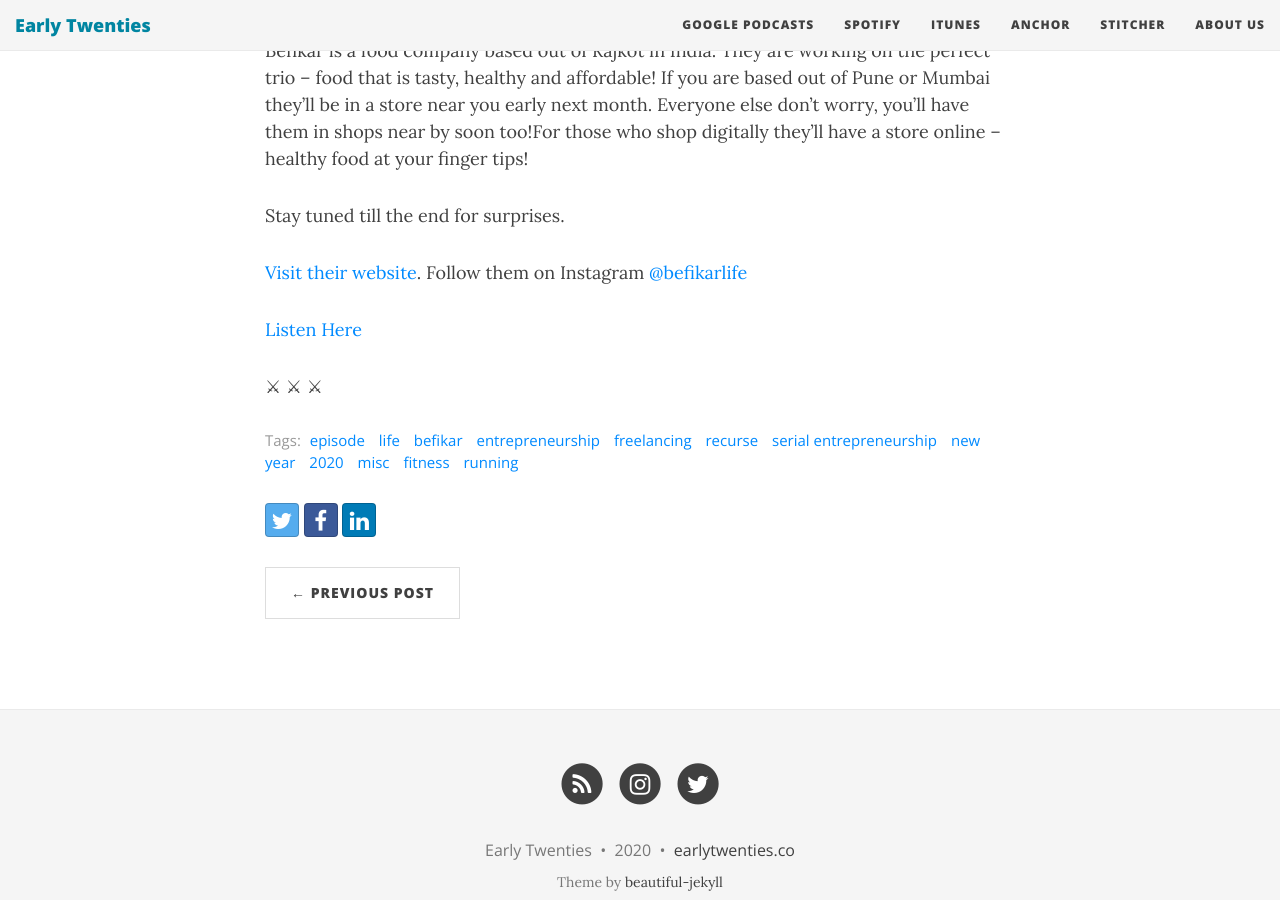
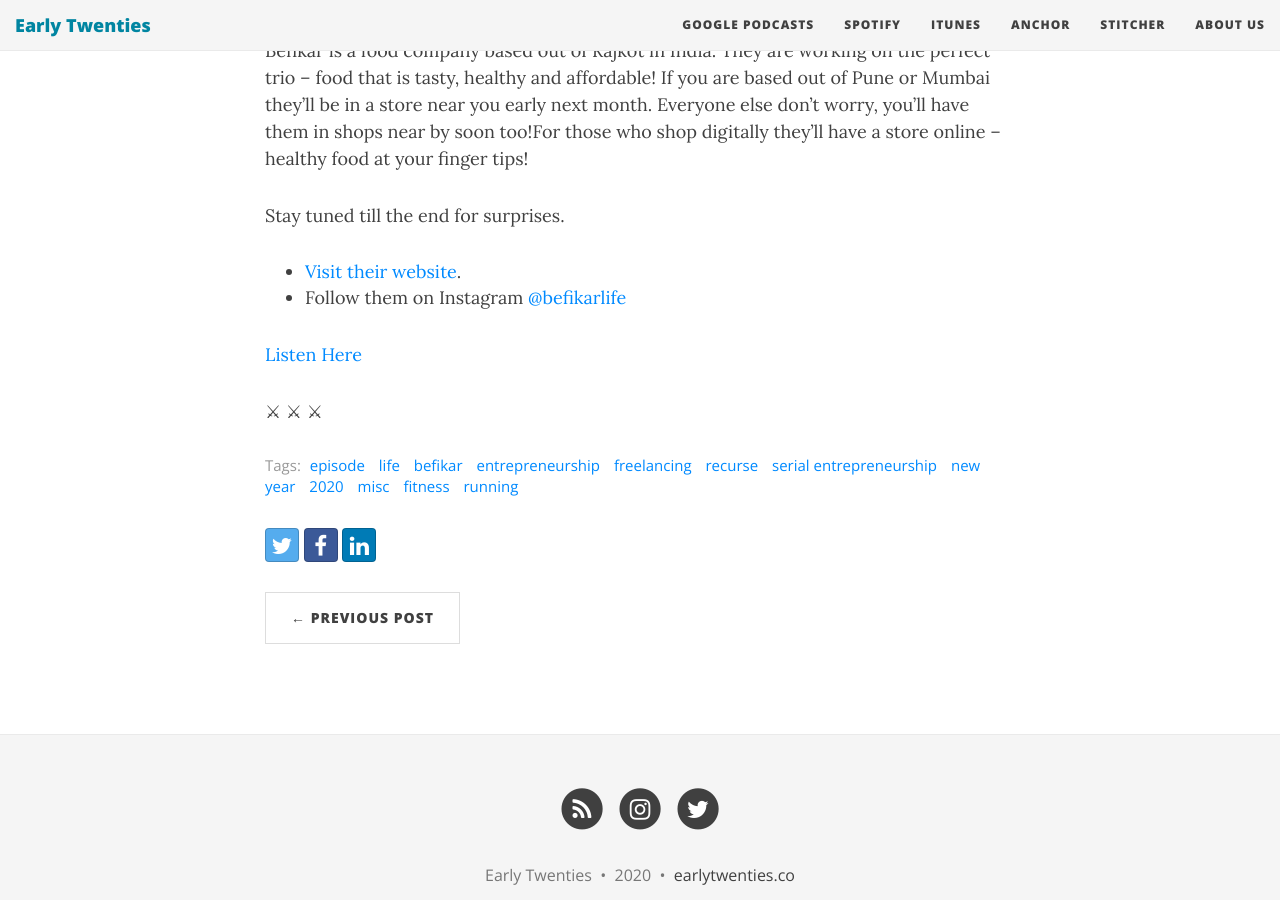
Before and after one commit to Zephrys/zephrys.github.io, a Jekyll site: the page built from _posts/2020-04-11-what-you-may-have-missed.md, in a window 1280 px wide and 900 px high, scrolled down 4159 px. Built offline with Jekyll 4.4.1, drawn with Linux system fonts in a browser that asks for light colours; nearby versions of some CDN libraries; comment, search, counter and statistics services are not loaded.

```diff
--- a/_posts/2020-04-11-what-you-may-have-missed.md
+++ b/_posts/2020-04-11-what-you-may-have-missed.md
@@ -117,8 +117,8 @@ Befikar is a food company based out of Rajkot in India. They are working on the
 
 Stay tuned till the end for surprises.
 
-[Visit their website](https://www.eatbefikar.com/).
-Follow them on Instagram [@befikarlife](https://www.instagram.com/befikarlife/?hl=en)
+- [Visit their website](https://www.eatbefikar.com/).
+- Follow them on Instagram [@befikarlife](https://www.instagram.com/befikarlife/?hl=en)
 
 [Listen Here](https://anchor.fm/earlytwenties/episodes/Lets-live-befikar---Guest-Episode-with-Dhairik-Fuletra-e3sq6s)
 
```
